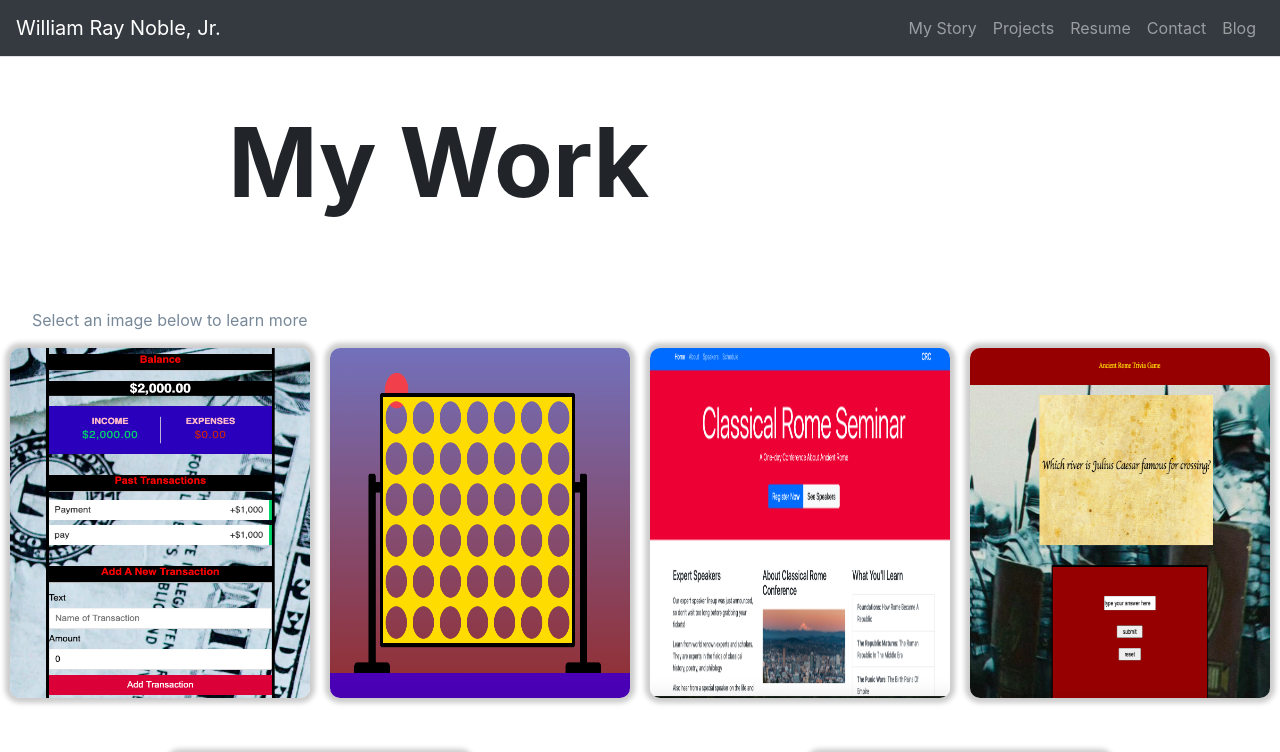
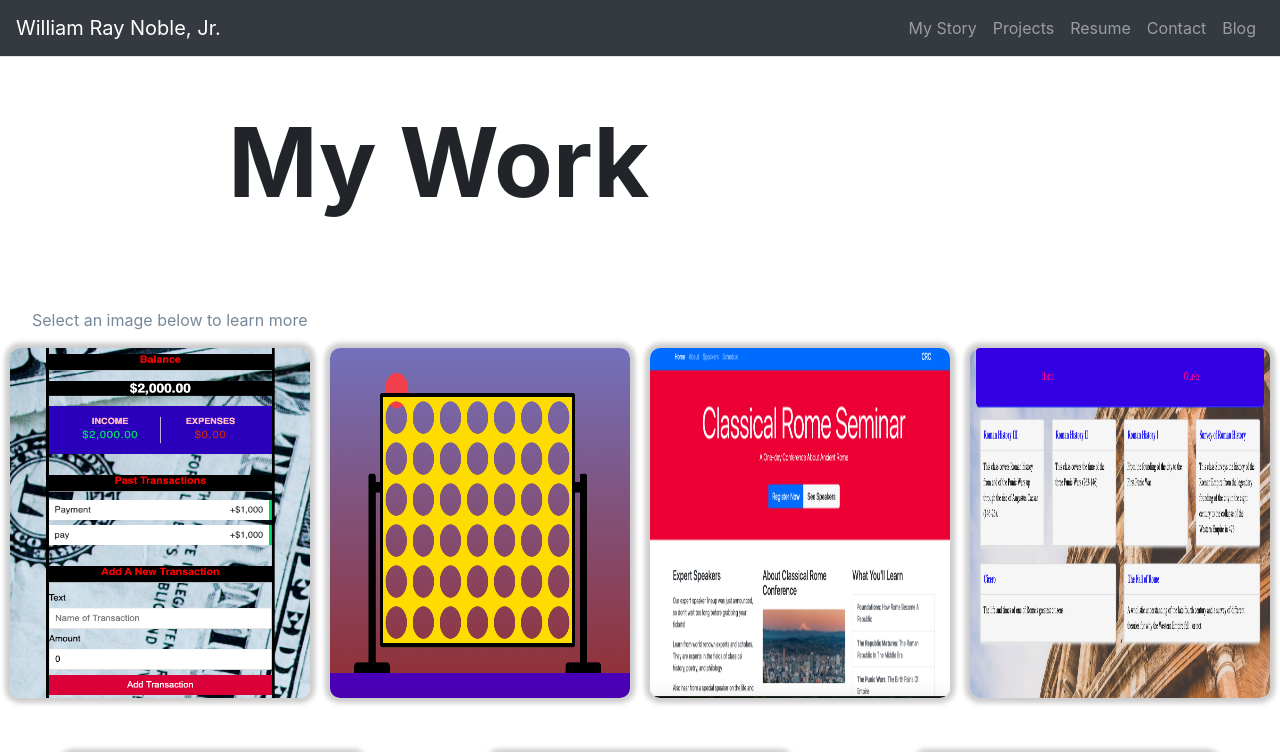
Before and after one commit to WRNoble/Portfolio-React, a React (Create React App) app: page /projects in a window 1280 px wide. Shown: the top 752 px of the page. Built offline with nearby package versions, Linux system fonts and the light colour scheme.

Commit message:
added django project

```diff
--- a/src/components/Belt.js
+++ b/src/components/Belt.js
@@ -43,6 +43,15 @@ class Belt extends Component {
         },
         {
           id: 3,
+          title: "Django Learning Site",
+          text: "Python/Django",
+          imgSrc: Django,
+          link: "https://djangolearningromesite.herokuapp.com/",
+          linkTwo: "https://github.com/WRNoble/django-learning-site",
+          selected: false,
+        },
+        {
+          id: 4,
           title: "Ancient Rome Trivia Game",
           text: "HTML, CSS, and JavaScript",
           imgSrc: PicRome,
@@ -51,7 +60,7 @@ class Belt extends Component {
           selected: false,
         },
         {
-          id: 4,
+          id: 5,
           title: "GIF Search App",
           text: "React",
           imgSrc: GIFSearch,
@@ -60,7 +69,7 @@ class Belt extends Component {
           selected: false,
         },
         {
-          id: 5,
+          id: 6,
           title: "Scoreboard",
           text: "React",
           imgSrc: Scoreboard,
```
